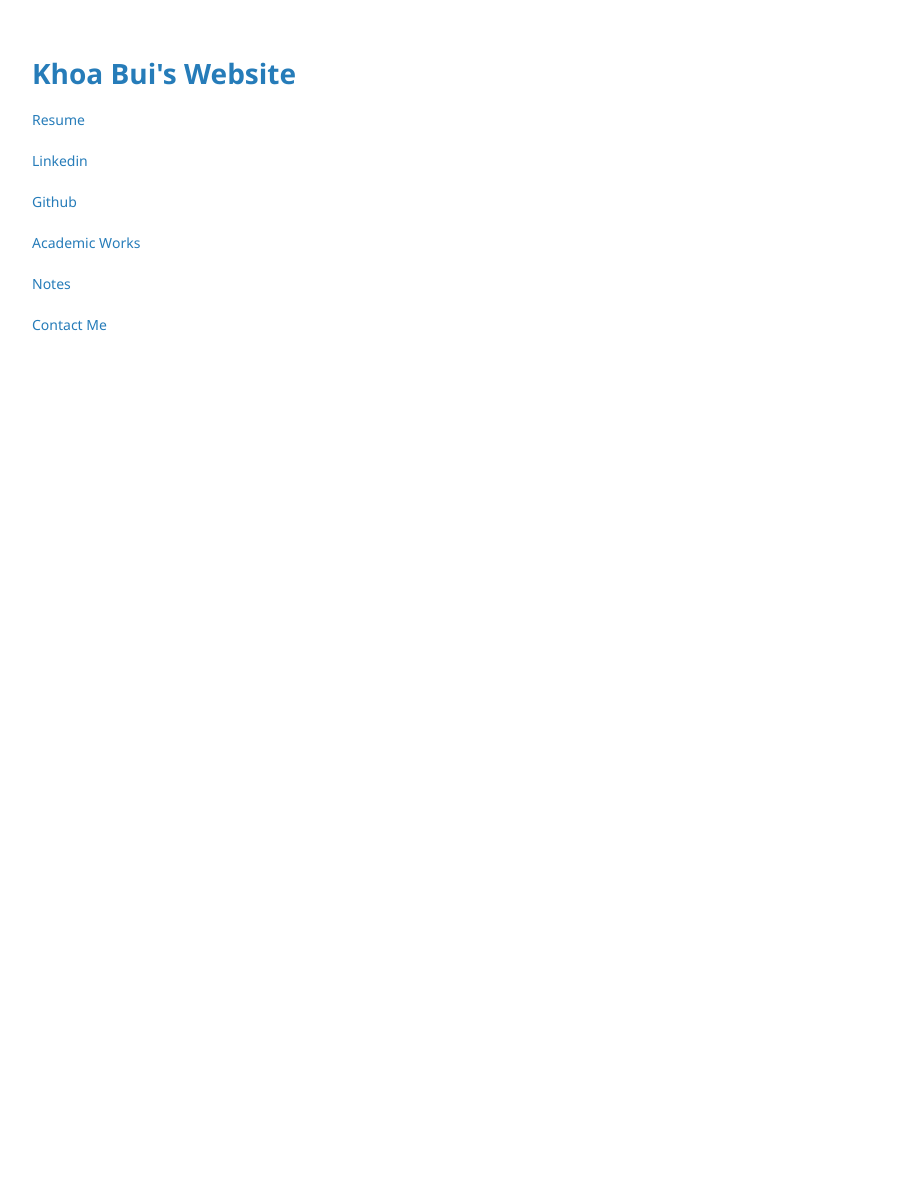
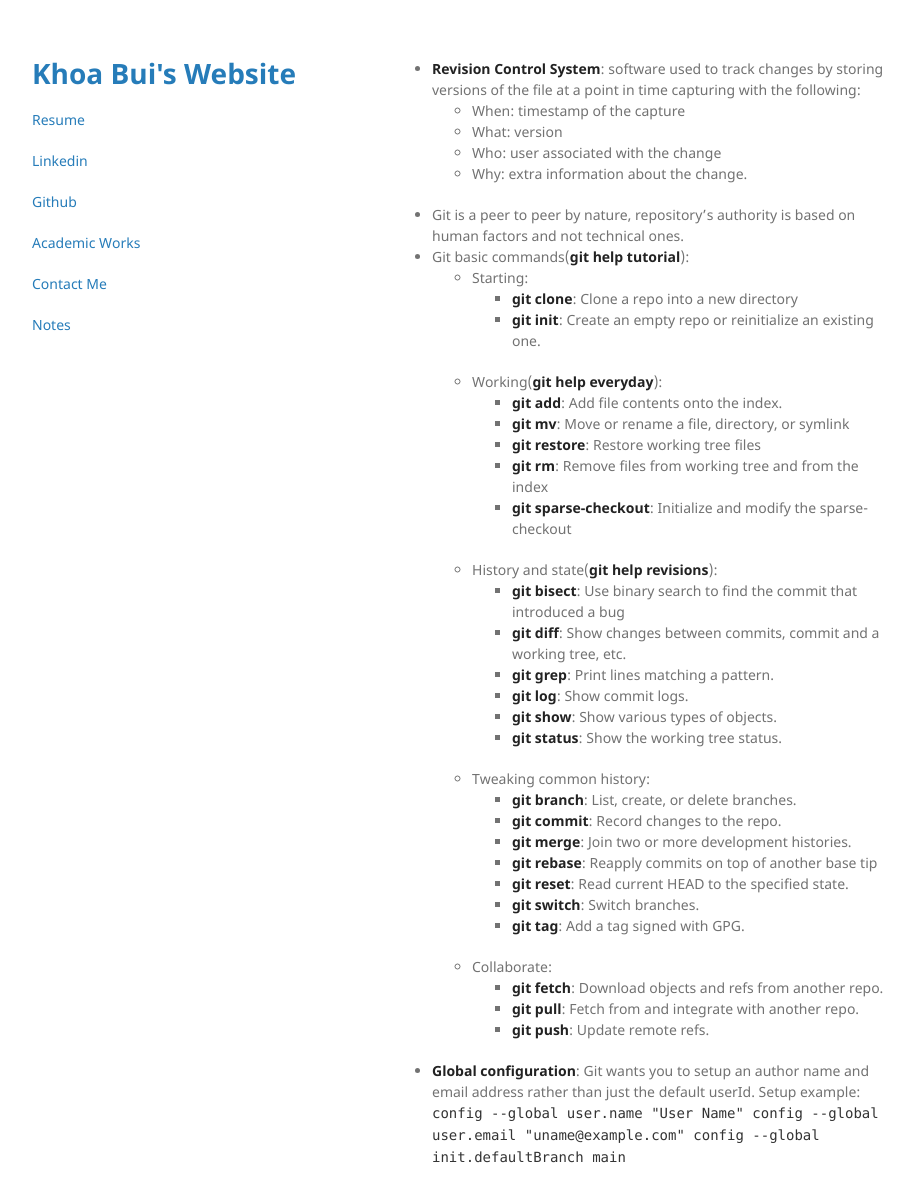
Before and after one commit to khoabuiv/khoabuiv.github.io, a Jekyll site: the page built from linux/git.md, in a window 1280 px wide and 1238 px high. Shown: the top 1202 px of the window, without its empty margins (178-1091 px from the left). Built offline with Jekyll 4.4.1, drawn with Linux system fonts in a browser that asks for light colours.

Commit message:
Change to the git page

```diff
--- a/_layouts/default.html
+++ b/_layouts/default.html
@@ -26,9 +26,8 @@
         <p class="view"><a href="{{ site.github.linkedin }}">Linkedin</a></p>
         <p class="view"><a href="{{ site.github.owner_url }}">Github</a></p>
         <p class="view"><a href="{{ site.github.academic_works }}">Academic Works</a></p>
+        <p class="view"><a href="mailto:khoabuiv@gmail.com">Contact Me</a></p>
         <p class="view"><a href="{{ site.github.notes }}">Notes</a></p>
-        <p class="view"><a href="mailto:khoabuiv@gmail.com">Contact Me</a></p>
-
       </header>
       <section>
 
--- a/linux/git.md
+++ b/linux/git.md
@@ -1,3 +1,46 @@
 ---
 layout: post
 ---
+
+
+- **Revision Control System**: software used to track changes by storing versions of the file at a point in time capturing with the following:
+    - When: timestamp of the capture
+    - What: version
+    - Who: user associated with the change
+    - Why: extra information about the change.
+- Git is a peer to peer by nature, repository's authority is based on human factors and not technical ones.
+- Git basic commands(**git help tutorial**):
+    - Starting:
+        - **git clone**: Clone a repo into a new directory
+        - **git init**: Create an empty repo or reinitialize an existing one.
+    - Working(**git help everyday**):
+        - **git add**: Add file contents onto the index.
+        - **git mv**: Move or rename a file, directory, or symlink
+        - **git restore**: Restore working tree files
+        - **git rm**: Remove files from working tree and from the index
+        - **git sparse-checkout**: Initialize and modify the sparse-checkout
+    - History and state(**git help revisions**):
+        - **git bisect**: Use binary search to find the commit that introduced a bug
+        - **git diff**: Show changes between commits, commit and a working tree, etc.
+        - **git grep**: Print lines matching a pattern.
+        - **git log**: Show commit logs.
+        - **git show**: Show various types of objects.
+        - **git status**: Show the working tree status.
+    - Tweaking common history:
+        - **git branch**: List, create, or delete branches.
+        - **git commit**: Record changes to the repo.
+        - **git merge**: Join two or more development histories.
+        - **git rebase**: Reapply commits on top of another base tip
+        - **git reset**: Read current HEAD to the specified state.
+        - **git switch**: Switch branches.
+        - **git tag**: Add a tag signed with GPG.
+    - Collaborate:
+        - **git fetch**: Download objects and refs from another repo.
+        - **git pull**: Fetch from and integrate with another repo.
+        - **git push**: Update remote refs.
+- **Global configuration**: Git wants you to setup an author name and email address rather than just the default userId. Setup example: <br>
+<code>
+    config --global user.name "User Name"
+    config --global user.email "uname@example.com"
+    config --global init.defaultBranch main
+</code>
```
